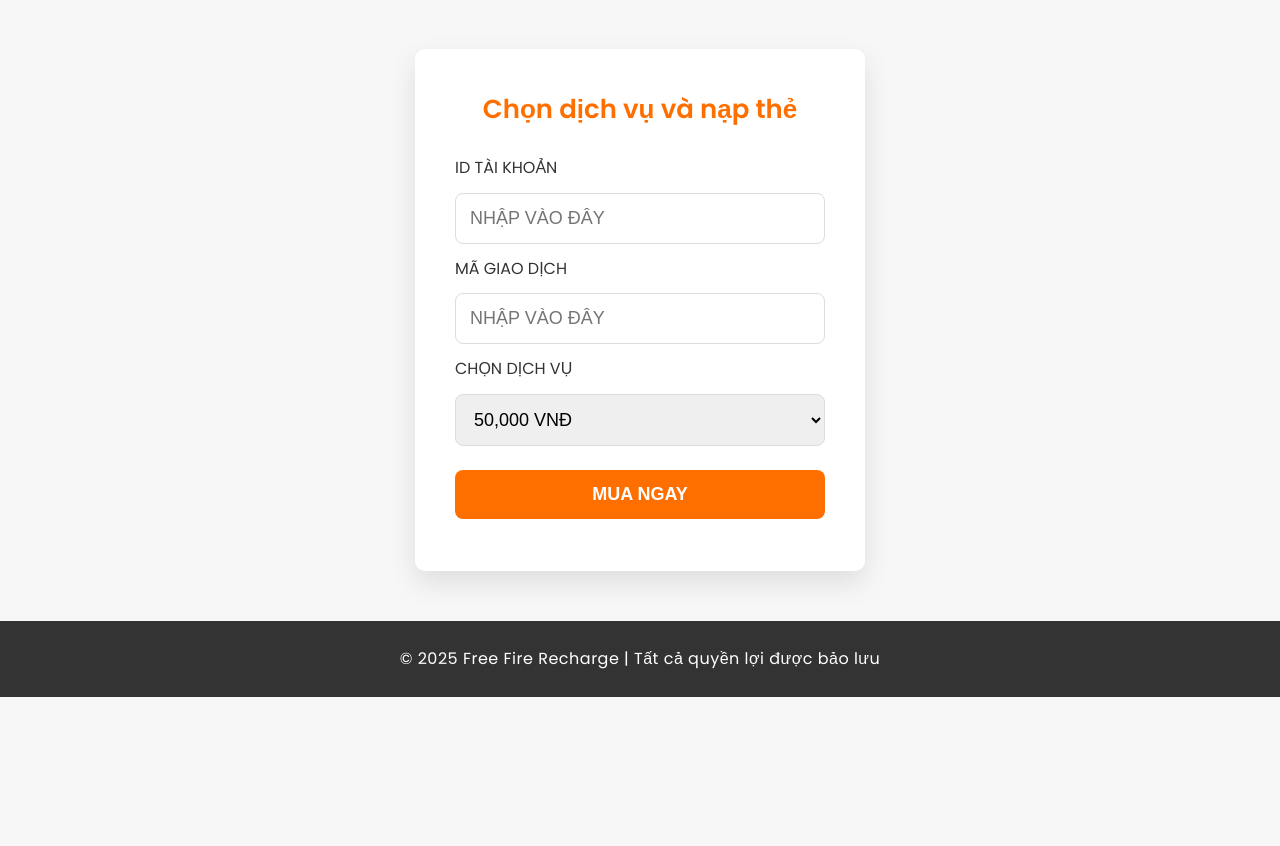
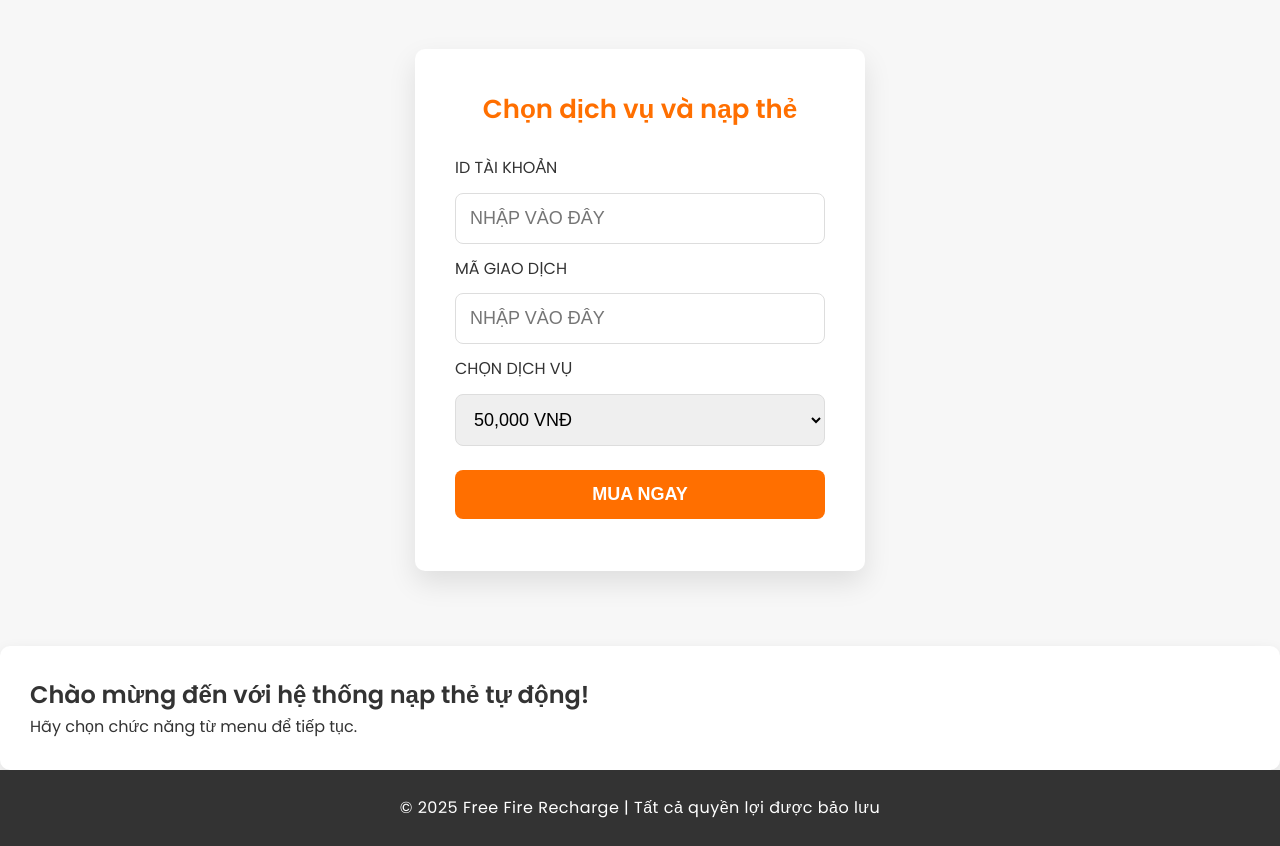
Before and after one commit to NhatMinhVNQ/shopmayaos1, a plain HTML site: page index.html in a window 1280 px wide. Shown: the part 177-1023 px from the top of the page. Before the commit the page ends 874 px from the top, so only its background shows below. Drawn offline with Linux system fonts and the light colour scheme.

Commit message:
Update index.html

```diff
--- a/index.html
+++ b/index.html
@@ -234,15 +234,11 @@
     </div>
 
     <!-- Bảng Giá Section -->
-    <div id="banggia" class="section">
-        <h3>Bảng Giá Nạp Thẻ</h3>
-        <ul>
-            <li>50,000 VNĐ - Nhận 500 Gems</li>
-            <li>100,000 VNĐ - Nhận 1,000 Gems</li>
-            <li>200,000 VNĐ - Nhận 2,500 Gems</li>
-            <li>500,000 VNĐ - Nhận 6,000 Gems</li>
-        </ul>
-    </div>
+    <div class="container">
+        <div id="banggia" class="section active">
+            <h2>Chào mừng đến với hệ thống nạp thẻ tự động!</h2>
+            <p>Hãy chọn chức năng từ menu để tiếp tục.</p>
+        </div>
 
     <!-- Liên Hệ Section -->
     <div id="lienhe" class="section">
```
